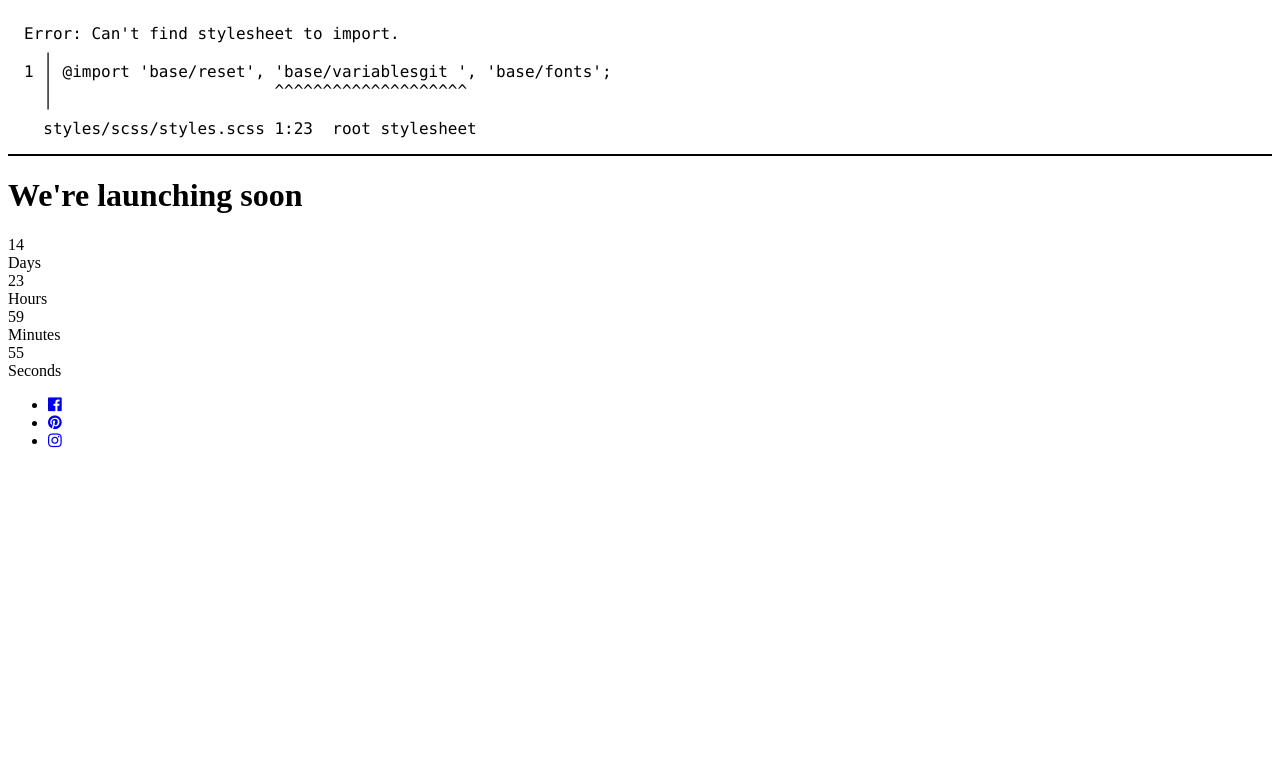
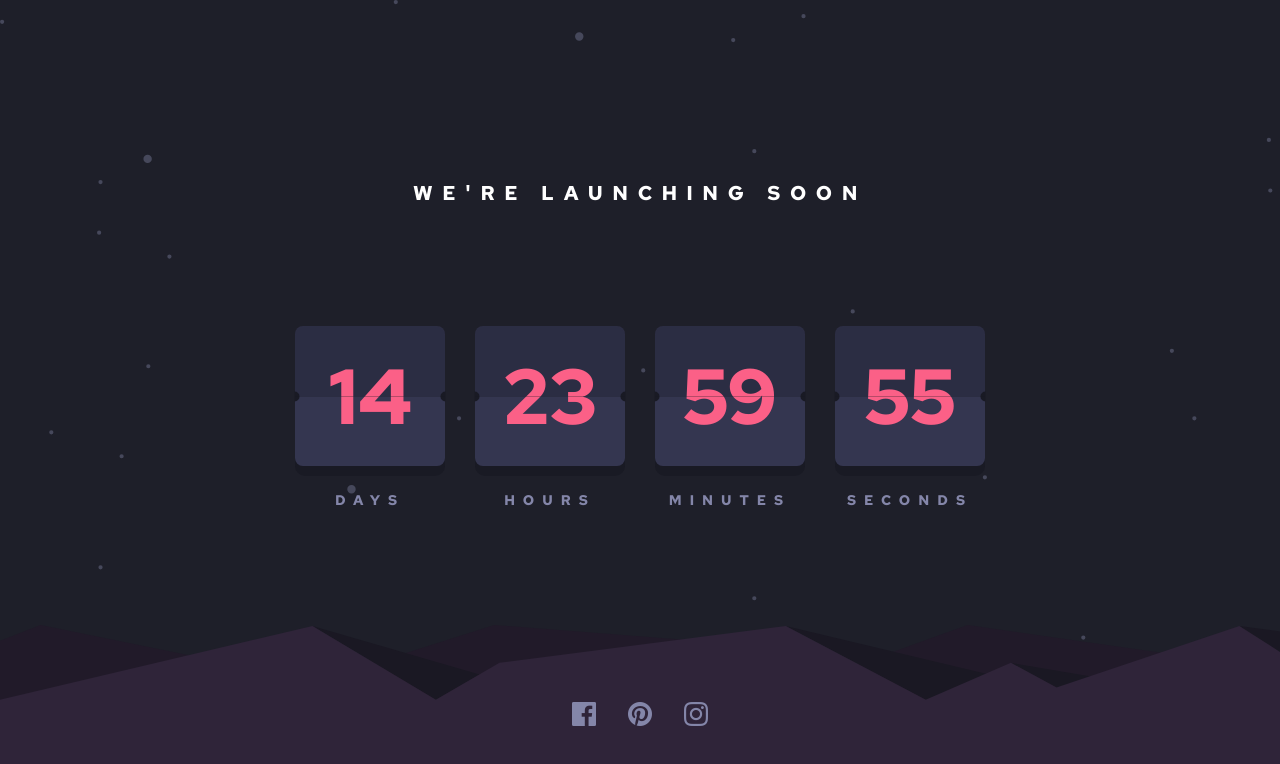
Before and after one commit to rafaelbucher/launch-countdown, a plain HTML site: page index.html in a window 1280 px wide. Drawn offline with Linux system fonts and the light colour scheme.

Commit message:
modifying css import

```diff
--- a/styles/scss/styles.scss
+++ b/styles/scss/styles.scss
@@ -1,4 +1,4 @@
-@import 'base/reset', 'base/variablesgit ', 'base/fonts';
+@import 'base/reset', 'base/variables', 'base/fonts';
 @import 'components/app', 'components/countdown', 'components/footer';
 
 
```
Also changed, not shown: styles/styles.css.
